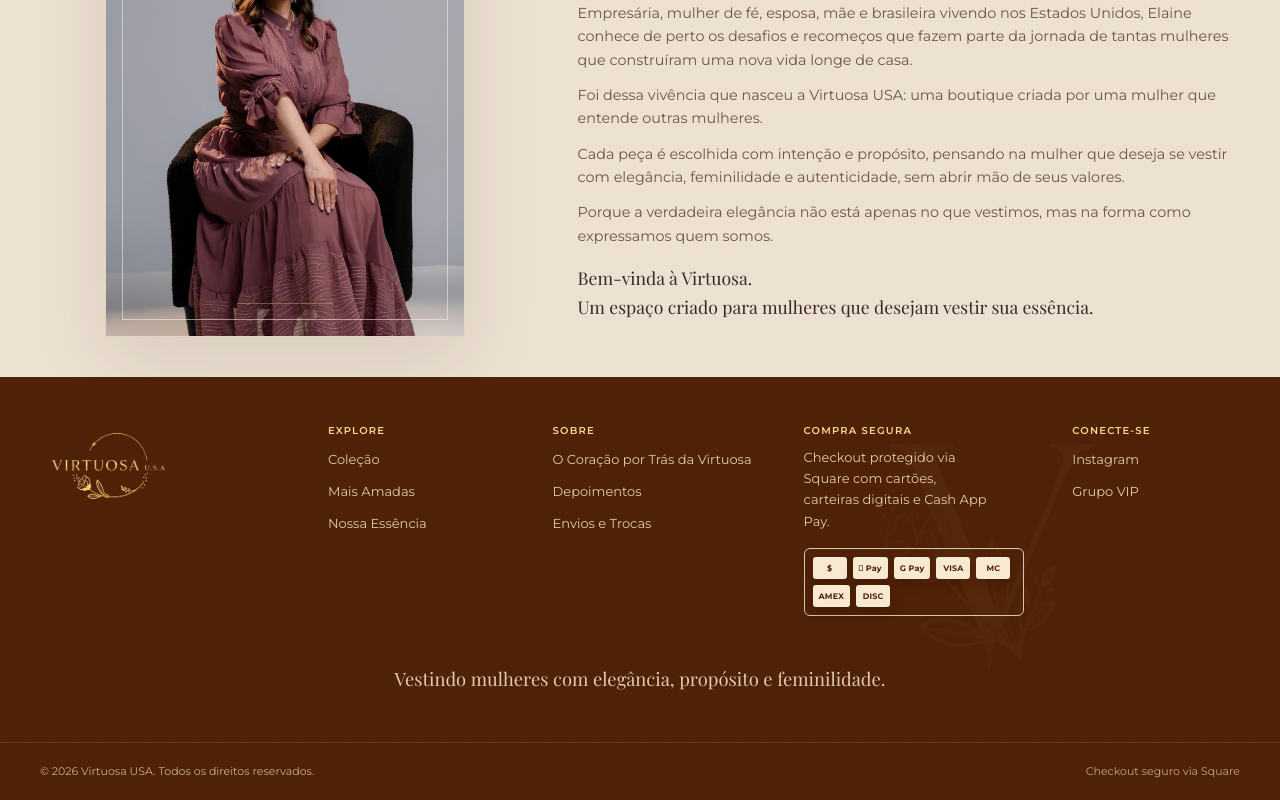
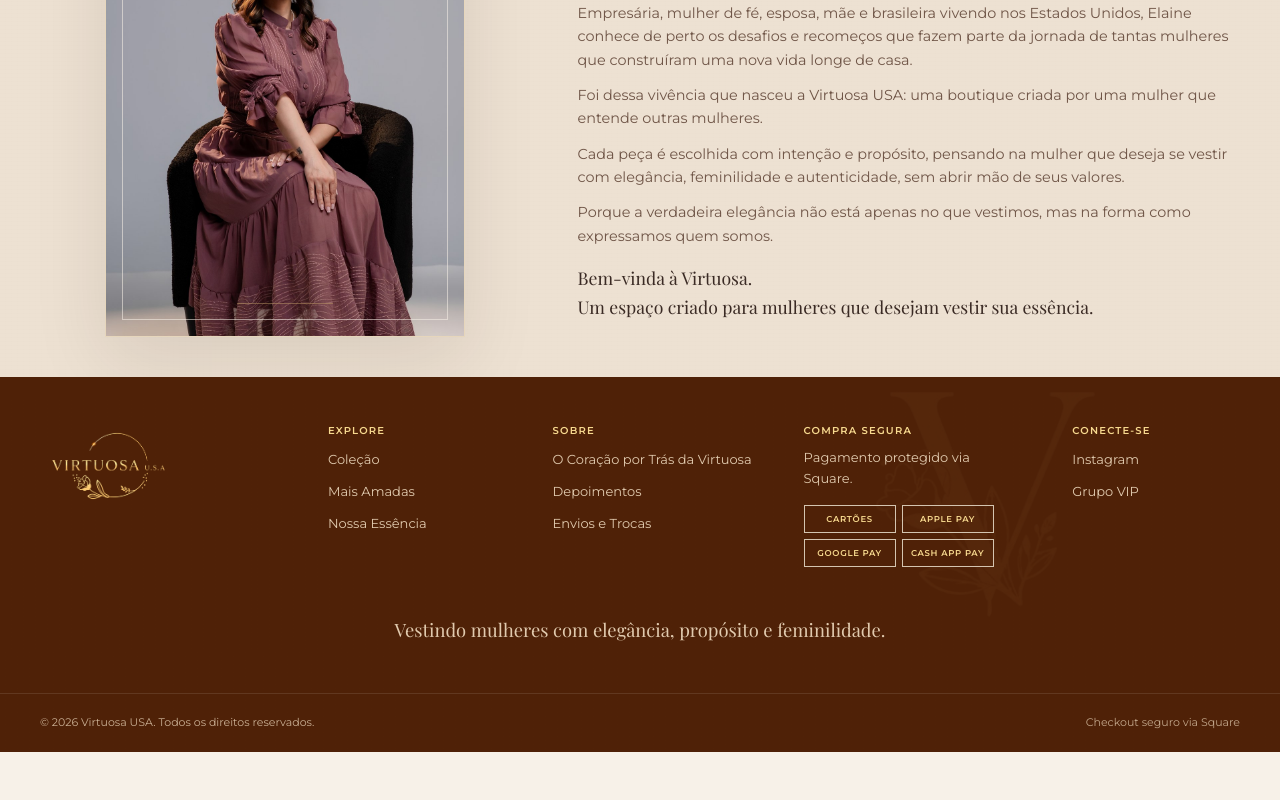
Before and after one commit to universocsdigital-wq/virtuosa-usa, a Next.js app: page / in a window 1280 px wide. Shown: the part 4430-5230 px from the top of the page. After the commit the page ends 5182 px from the top, so only its background shows below. Built offline with nearby package versions, Linux system fonts and the light colour scheme; a web font is replaced by a local one.

Commit message:
refine payment methods footer layout

```diff
--- a/components/layout/Footer.tsx
+++ b/components/layout/Footer.tsx
@@ -39,8 +39,8 @@ export function Footer() {
               <h4 className="mb-2.5 font-sans text-[8.5px] font-semibold uppercase tracking-[0.12em] text-[#F7D98F] sm:text-[10px]">
                 Compra Segura
               </h4>
-              <p className="max-w-[190px] font-sans text-[10px] leading-relaxed text-[#F1DDC1]/90 sm:text-[13px]">
-                Checkout protegido via Square com cartões, carteiras digitais e Cash App Pay.
+              <p className="max-w-[210px] font-sans text-[10px] leading-relaxed text-[#F1DDC1]/90 sm:text-[13px]">
+                Pagamento protegido via Square.
               </p>
               <PaymentBadges />
             </div>
@@ -93,30 +93,25 @@ export function Footer() {
 
 function PaymentBadges() {
   const badges = [
-    { label: "Cash App Pay", content: "$" },
-    { label: "Apple Pay", content: "\uF8FF Pay" },
-    { label: "Google Pay", content: "G Pay" },
-    { label: "Visa", content: "VISA" },
-    { label: "Mastercard", content: "MC" },
-    { label: "American Express", content: "AMEX" },
-    { label: "Discover", content: "DISC" },
+    "Cartões",
+    "Apple Pay",
+    "Google Pay",
+    "Cash App Pay",
   ];
 
   return (
     <div
-      className="mt-3 inline-flex max-w-[214px] flex-wrap items-center gap-1.5 rounded-[6px] border border-[#F7D98F]/18 bg-[#2A1208]/22 p-2 shadow-[inset_0_1px_0_rgba(255,255,255,0.04)] sm:mt-4 sm:max-w-[240px]"
+      className="mt-3 grid max-w-[170px] grid-cols-2 gap-1.5 sm:mt-4 sm:max-w-[190px]"
       aria-label="Formas de pagamento aceitas"
     >
-        {badges.map((badge) => (
-          <span
-            key={badge.label}
-            title={badge.label}
-            aria-label={badge.label}
-            className="inline-flex h-5 min-w-[30px] items-center justify-center rounded-[3px] bg-[#F8E9D2] px-1.5 font-sans text-[7.5px] font-bold leading-none tracking-[0.02em] text-[#4F2107] shadow-[0_5px_12px_rgba(0,0,0,0.14)] sm:h-[22px] sm:min-w-[34px] sm:text-[8px]"
-          >
-            {badge.content}
-          </span>
-        ))}
+      {badges.map((badge) => (
+        <span
+          key={badge}
+          className="inline-flex h-7 items-center justify-center border border-[#F7D98F]/24 bg-[#F8E9D2]/8 px-2 text-center font-sans text-[8px] font-semibold uppercase tracking-[0.08em] text-[#F7D98F] sm:text-[8.5px]"
+        >
+          {badge}
+        </span>
+      ))}
     </div>
   );
 }
```
